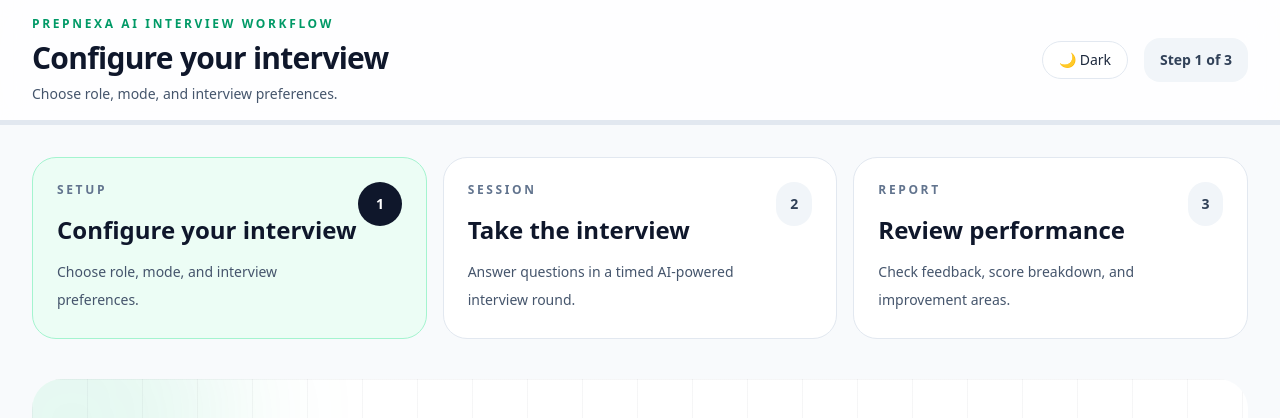
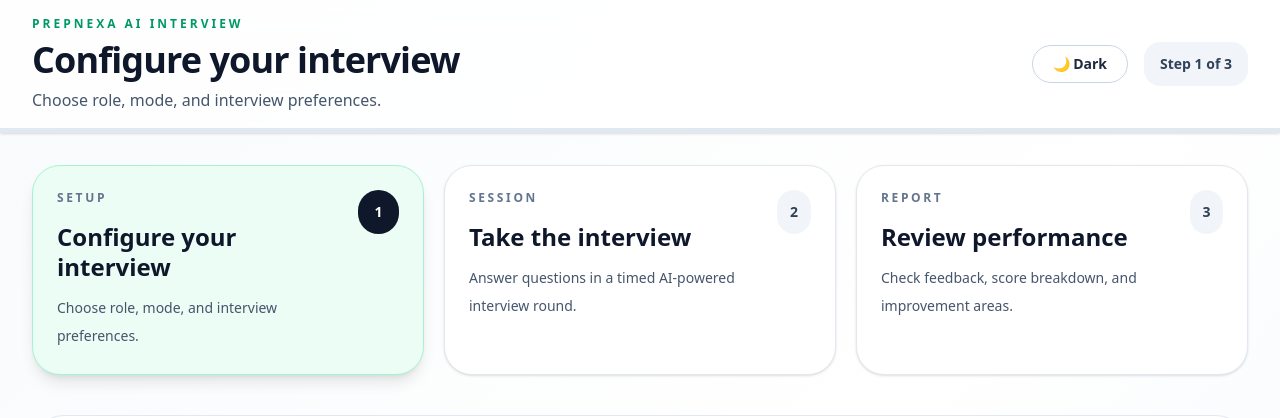
Before and after one commit to manishpxl/prepnexa-ai, a React (Vite) app in the folder client/: page /interview in a window 1280 px wide. Shown: the top 418 px of the page. Built offline with nearby package versions, Linux system fonts and the light colour scheme; no server answers.

Commit message:
Refactor InterviewPage component for clarity and style

```diff
--- a/client/src/pages/InterviewPage.jsx
+++ b/client/src/pages/InterviewPage.jsx
@@ -1,14 +1,20 @@
-import React, { useMemo, useState } from "react";
+import React, {
+  useEffect,
+  useMemo,
+  useState,
+} from "react";
+
 import Step1SetUp from "../components/Step1SetUp";
 import Step2Interview from "../components/Step2Interview";
 import Step3Report from "../components/Step3Report";
 
 function InterviewPage() {
   const [step, setStep] = useState(1);
+
   const [interviewData, setInterviewData] =
     useState(null);
 
-  // DARK MODE STATE
+  // DARK MODE
   const [isDarkMode, setIsDarkMode] =
     useState(() => {
       return (
@@ -18,7 +24,14 @@ function InterviewPage() {
       );
     });
 
-  // SAVE DARK MODE
+  // BODY BG UPDATE
+  useEffect(() => {
+    document.body.className = isDarkMode
+      ? "bg-[#020617]"
+      : "bg-[#f8fafc]";
+  }, [isDarkMode]);
+
+  // TOGGLE
   const toggleDarkMode = () => {
     const updated = !isDarkMode;
 
@@ -30,25 +43,26 @@ function InterviewPage() {
     );
   };
 
+  // STEPS
   const steps = useMemo(
     () => [
       {
         id: 1,
-        title: "Setup",
+        title: "SETUP",
         subtitle:
           "Configure your interview",
         desc: "Choose role, mode, and interview preferences.",
       },
       {
         id: 2,
-        title: "Session",
+        title: "SESSION",
         subtitle:
           "Take the interview",
         desc: "Answer questions in a timed AI-powered interview round.",
       },
       {
         id: 3,
-        title: "Report",
+        title: "REPORT",
         subtitle:
           "Review performance",
         desc: "Check feedback, score breakdown, and improvement areas.",
@@ -66,39 +80,39 @@ function InterviewPage() {
 
   return (
     <div
-      className={`min-h-screen transition-all duration-300 ${
+      className={`min-h-screen transition-all duration-500 ${
         isDarkMode
-          ? "bg-[#030712] text-white"
-          : "bg-[#f8fafc] text-slate-900"
+          ? "bg-gradient-to-br from-[#020617] via-[#071129] to-[#020617] text-white"
+          : "bg-gradient-to-br from-slate-50 via-white to-slate-100 text-slate-900"
       }`}
     >
-      {/* TOP BAR */}
+      {/* TOP NAVBAR */}
       <div
-        className={`sticky top-0 z-50 border-b backdrop-blur-xl ${
+        className={`sticky top-0 z-50 border-b backdrop-blur-xl transition-all duration-300 ${
           isDarkMode
-            ? "border-white/10 bg-[#030712]/80"
-            : "border-slate-200 bg-white/80"
+            ? "border-white/10 bg-[#020617]/80 shadow-lg"
+            : "border-slate-200 bg-white/80 shadow-sm"
         }`}
       >
         <div className="mx-auto flex max-w-7xl items-center justify-between px-4 py-4 sm:px-6 lg:px-8">
           {/* LEFT */}
           <div>
             <p
-              className={`text-xs font-semibold uppercase tracking-[0.22em] ${
+              className={`text-xs font-semibold uppercase tracking-[0.25em] ${
                 isDarkMode
                   ? "text-emerald-400"
                   : "text-emerald-600"
               }`}
             >
-              PREPNEXA AI INTERVIEW WORKFLOW
+              PREPNEXA AI INTERVIEW
             </p>
 
-            <h1 className="mt-2 text-3xl font-bold tracking-tight">
+            <h1 className="mt-2 text-3xl font-bold tracking-tight sm:text-4xl">
               {currentStep?.subtitle}
             </h1>
 
             <p
-              className={`mt-2 text-sm ${
+              className={`mt-2 text-sm sm:text-base ${
                 isDarkMode
                   ? "text-slate-400"
                   : "text-slate-600"
@@ -113,10 +127,10 @@ function InterviewPage() {
             {/* DARK MODE BUTTON */}
             <button
               onClick={toggleDarkMode}
-              className={`rounded-full border px-4 py-2 text-sm font-medium transition-all ${
+              className={`rounded-full border px-5 py-2 text-sm font-semibold transition-all duration-300 ${
                 isDarkMode
                   ? "border-white/10 bg-white/10 text-white hover:bg-white/20"
-                  : "border-slate-200 bg-white text-slate-800 hover:bg-slate-100"
+                  : "border-slate-300 bg-white text-slate-800 hover:bg-slate-100"
               }`}
             >
               {isDarkMode
@@ -126,7 +140,7 @@ function InterviewPage() {
 
             {/* STEP */}
             <div
-              className={`rounded-2xl px-4 py-3 text-sm font-semibold ${
+              className={`rounded-2xl px-4 py-3 text-sm font-semibold transition-all ${
                 isDarkMode
                   ? "bg-white/10 text-white"
                   : "bg-slate-100 text-slate-700"
@@ -146,7 +160,11 @@ function InterviewPage() {
           }`}
         >
           <div
-            className="h-full rounded-full bg-emerald-400 transition-all duration-500"
+            className={`h-full rounded-full transition-all duration-500 ${
+              isDarkMode
+                ? "bg-gradient-to-r from-emerald-400 to-cyan-400"
+                : "bg-gradient-to-r from-emerald-500 to-teal-500"
+            }`}
             style={{
               width: `${progressPercent}%`,
             }}
@@ -156,7 +174,7 @@ function InterviewPage() {
 
       {/* STEP CARDS */}
       <div className="mx-auto max-w-7xl px-4 pt-8 sm:px-6 lg:px-8">
-        <div className="grid gap-4 lg:grid-cols-3">
+        <div className="grid gap-5 lg:grid-cols-3">
           {steps.map((item) => {
             const isActive =
               item.id === step;
@@ -167,17 +185,17 @@ function InterviewPage() {
             return (
               <div
                 key={item.id}
-                className={`rounded-[24px] border p-6 transition-all duration-300 ${
+                className={`group rounded-[28px] border p-6 transition-all duration-300 hover:-translate-y-1 ${
                   isActive
                     ? isDarkMode
-                      ? "border-emerald-400/30 bg-emerald-500/10"
-                      : "border-emerald-200 bg-emerald-50"
+                      ? "border-emerald-400/30 bg-emerald-500/10 shadow-[0_0_35px_rgba(16,185,129,0.15)]"
+                      : "border-emerald-200 bg-emerald-50 shadow-lg"
                     : isDarkMode
-                    ? "border-white/10 bg-white/[0.03]"
-                    : "border-slate-200 bg-white"
+                    ? "border-white/10 bg-white/[0.04] backdrop-blur-xl shadow-[0_0_30px_rgba(0,255,170,0.05)]"
+                    : "border-slate-200 bg-white shadow-sm hover:shadow-xl"
                 }`}
               >
-                <div className="flex items-start justify-between">
+                <div className="flex items-start justify-between gap-4">
                   <div>
                     <p
                       className={`text-xs font-semibold uppercase tracking-[0.22em] ${
@@ -189,7 +207,7 @@ function InterviewPage() {
                       {item.title}
                     </p>
 
-                    <h3 className="mt-4 text-2xl font-bold">
+                    <h3 className="mt-4 text-2xl font-bold leading-tight">
                       {item.subtitle}
                     </h3>
 
@@ -204,8 +222,9 @@ function InterviewPage() {
                     </p>
                   </div>
 
+                  {/* NUMBER */}
                   <div
-                    className={`flex h-11 w-11 items-center justify-center rounded-full text-sm font-bold ${
+                    className={`flex h-11 w-11 items-center justify-center rounded-full text-sm font-bold transition-all ${
                       isCompleted
                         ? "bg-emerald-400 text-black"
                         : isActive
@@ -226,8 +245,16 @@ function InterviewPage() {
         </div>
       </div>
 
-      {/* MAIN STEP CONTENT */}
+      {/* MAIN CONTENT */}
       <div className="mx-auto max-w-7xl px-4 py-10 sm:px-6 lg:px-8">
+        <div
+          className={`rounded-[32px] border p-4 sm:p-6 lg:p-8 transition-all duration-300 ${
+            isDarkMode
+              ? "border-white/10 bg-white/[0.03] backdrop-blur-xl shadow-[0_0_40px_rgba(0,0,0,0.3)]"
+              : "border-slate-200 bg-white shadow-xl"
+          }`}
+        >
+          {/* STEP 1 */}
           {step === 1 && (
             <Step1SetUp
               onNext={(data) => {
@@ -238,6 +265,7 @@ function InterviewPage() {
             />
           )}
 
+          {/* STEP 2 */}
           {step === 2 && (
             <Step2Interview
               interviewData={interviewData}
@@ -249,6 +277,7 @@ function InterviewPage() {
             />
           )}
 
+          {/* STEP 3 */}
           {step === 3 && (
             <Step3Report
               interviewData={interviewData}
@@ -257,6 +286,7 @@ function InterviewPage() {
           )}
         </div>
       </div>
+    </div>
   );
 }
 
```
Lines whose indentation alone changed are shown as unchanged.
